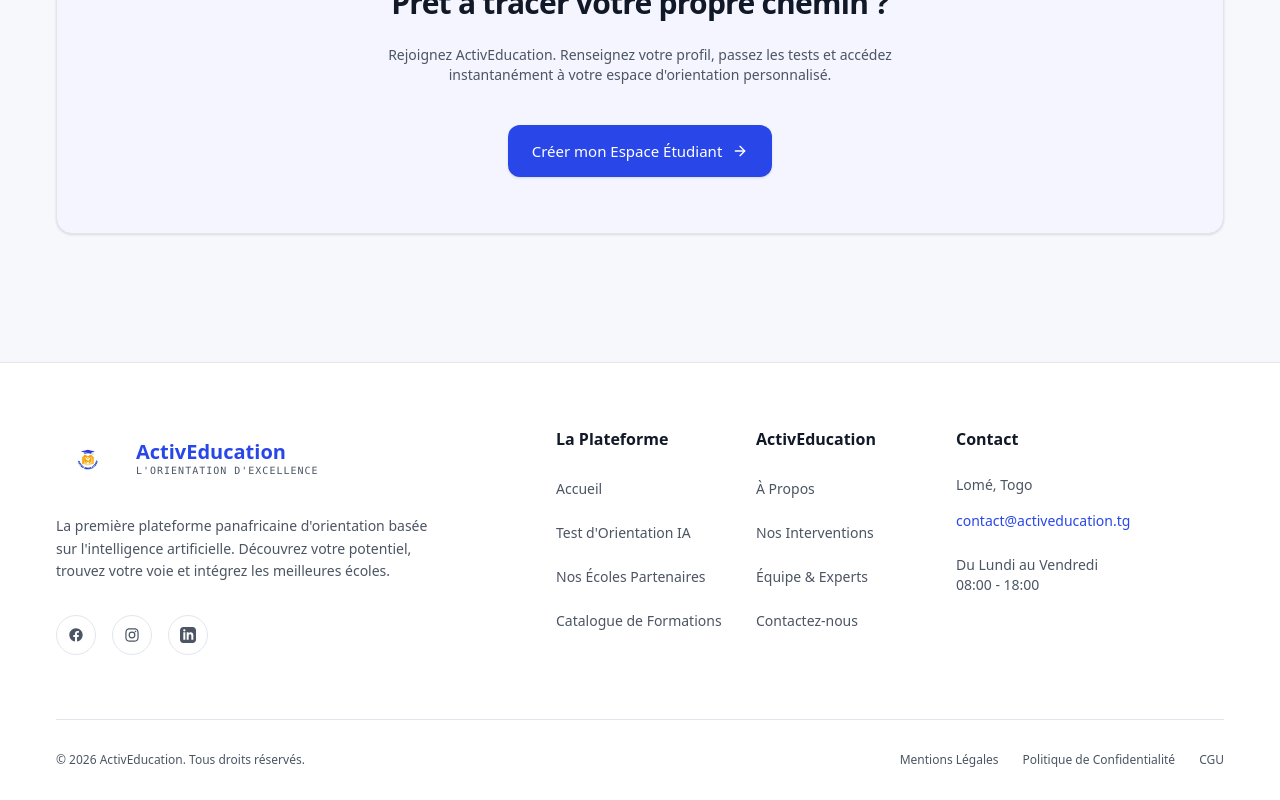
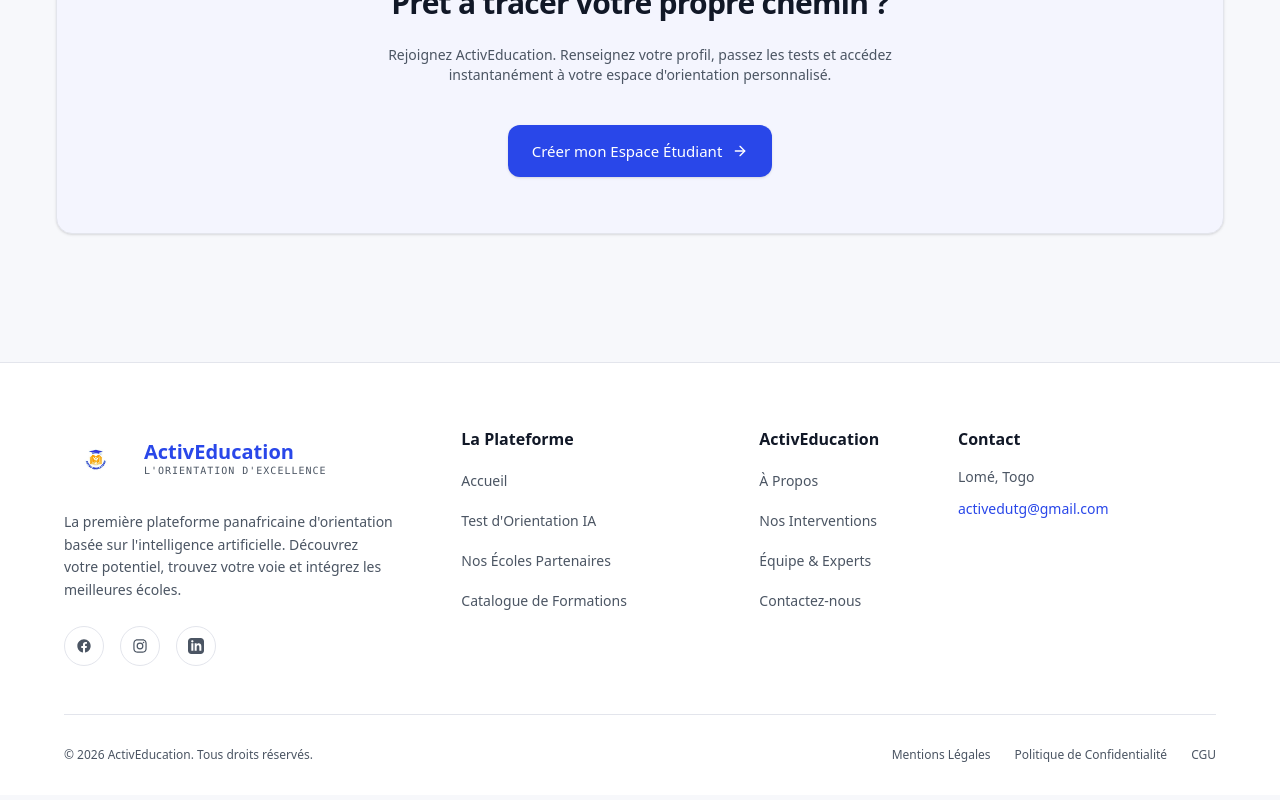
Before and after one commit to activeducation/activeducation_plateform, a Next.js app in the folder web/: page / in a window 1280 px wide. Shown: the part 2780-3580 px from the top of the page. Built offline with nearby package versions, Linux system fonts and the light colour scheme; no server answers; a web font is replaced by a local one.

Commit message:
fix(footer): tighten layout spacing, update email to activedutg@gmail.com and remove schedule

```diff
--- a/web/src/app/page.tsx
+++ b/web/src/app/page.tsx
@@ -357,12 +357,12 @@
 
       {/* FOOTER */}
       <footer className="mt-20 border-t border-border-soft bg-surface pt-16 pb-8 px-[clamp(1.5rem,5vw,3.5rem)] text-sm text-text-secondary relative z-10">
-        <div className="max-w-[1400px] mx-auto">
+        <div className="max-w-6xl mx-auto">
           {/* Main Footer Content */}
-          <div className="grid grid-cols-1 md:grid-cols-12 gap-12 lg:gap-8 mb-16">
+          <div className="grid grid-cols-1 md:grid-cols-2 lg:grid-cols-12 gap-8 lg:gap-10 mb-12">
 
             {/* Brand Column */}
-            <div className="md:col-span-12 lg:col-span-5 flex flex-col gap-6 text-left">
+            <div className="md:col-span-2 lg:col-span-4 flex flex-col gap-5 text-left">
               <a href="/" className="flex items-center gap-4 group w-fit">
                 <img
                   src="/logo.jpg"
@@ -381,7 +381,7 @@
               <p className="text-text-secondary leading-relaxed max-w-sm">
                 La première plateforme panafricaine d'orientation basée sur l'intelligence artificielle. Découvrez votre potentiel, trouvez votre voie et intégrez les meilleures écoles.
               </p>
-              <div className="flex items-center gap-4 mt-2">
+              <div className="flex items-center gap-4 mt-1">
                 <a href="#" className="w-10 h-10 rounded-full bg-surface-alt border border-border-soft flex items-center justify-center text-text-secondary hover:text-primary hover:border-primary/50 transition-colors">
                   <svg className="w-4 h-4" fill="currentColor" viewBox="0 0 24 24" aria-hidden="true"><path d="M22 12c0-5.523-4.477-10-10-10S2 6.477 2 12c0 4.991 3.657 9.128 8.438 9.878v-6.987h-2.54V12h2.54V9.797c0-2.506 1.492-3.89 3.777-3.89 1.094 0 2.238.195 2.238.195v2.46h-1.26c-1.243 0-1.63.771-1.63 1.562V12h2.773l-.443 2.891h-2.33v6.988C18.343 21.128 22 16.991 22 12z" /></svg>
                 </a>
@@ -395,29 +395,28 @@
             </div>
 
             {/* Links Columns */}
-            <div className="md:col-span-4 lg:col-span-2 flex flex-col gap-4">
-              <h4 className="font-bold text-text-primary mb-2 text-base">La Plateforme</h4>
+            <div className="flex flex-col gap-3 lg:col-span-3">
+              <h4 className="font-bold text-text-primary mb-1 text-base">La Plateforme</h4>
               <a href="#" className="hover:text-primary transition-colors py-1">Accueil</a>
               <a href="/orientation" className="hover:text-primary transition-colors py-1">Test d'Orientation IA</a>
               <a href="#" className="hover:text-primary transition-colors py-1">Nos Écoles Partenaires</a>
               <a href="#" className="hover:text-primary transition-colors py-1">Catalogue de Formations</a>
             </div>
 
-            <div className="md:col-span-4 lg:col-span-2 flex flex-col gap-4">
-              <h4 className="font-bold text-text-primary mb-2 text-base">ActivEducation</h4>
+            <div className="flex flex-col gap-3 lg:col-span-2">
+              <h4 className="font-bold text-text-primary mb-1 text-base">ActivEducation</h4>
               <a href="#" className="hover:text-primary transition-colors py-1">À Propos</a>
               <a href="#" className="hover:text-primary transition-colors py-1">Nos Interventions</a>
               <a href="#" className="hover:text-primary transition-colors py-1">Équipe & Experts</a>
               <a href="#" className="hover:text-primary transition-colors py-1">Contactez-nous</a>
             </div>
 
-            <div className="md:col-span-4 lg:col-span-3 flex flex-col gap-4">
-              <h4 className="font-bold text-text-primary mb-2 text-base">Contact</h4>
+            <div className="flex flex-col gap-3 lg:col-span-3">
+              <h4 className="font-bold text-text-primary mb-1 text-base">Contact</h4>
               <p className="text-sm">Lomé, Togo</p>
-              <a href="mailto:contact@activeducation.tg" className="text-primary hover:underline font-medium">
-                contact@activeducation.tg
+              <a href="mailto:activedutg@gmail.com" className="text-primary hover:underline font-medium">
+                activedutg@gmail.com
               </a>
-              <p className="text-sm mt-2">Du Lundi au Vendredi<br/>08:00 - 18:00</p>
             </div>
 
           </div>
```
